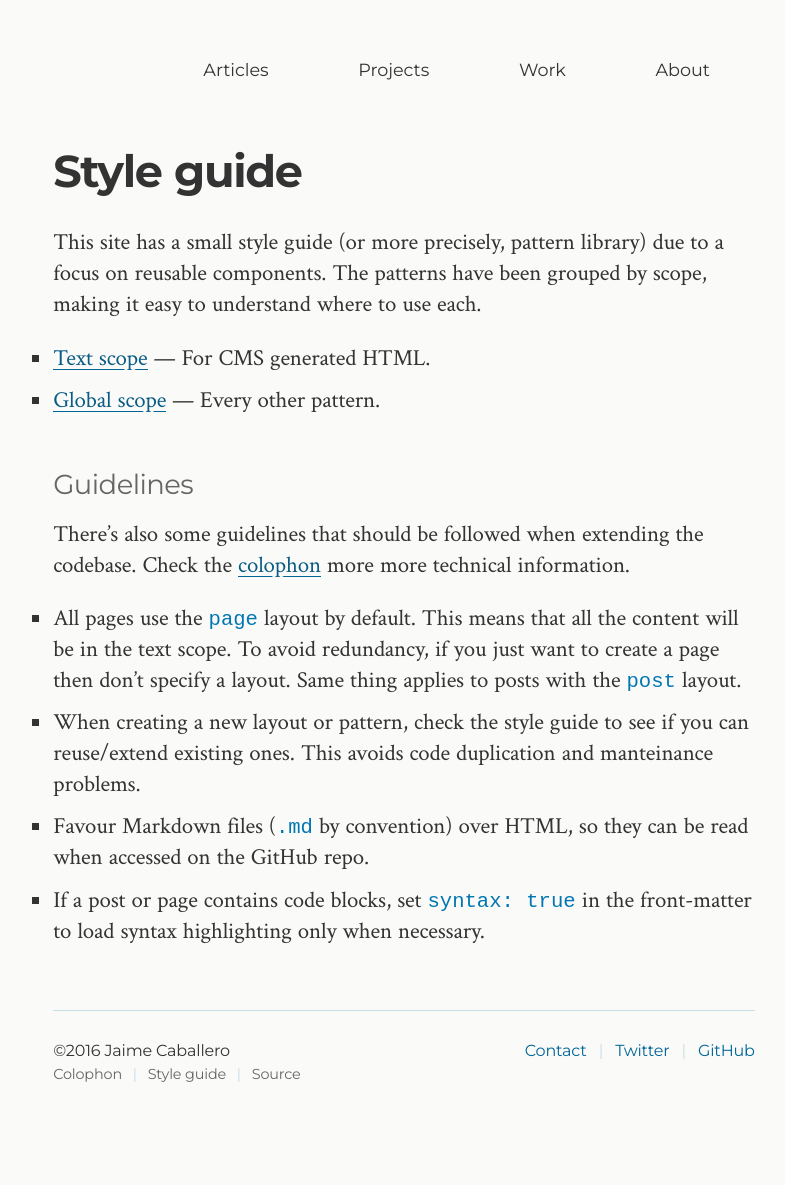
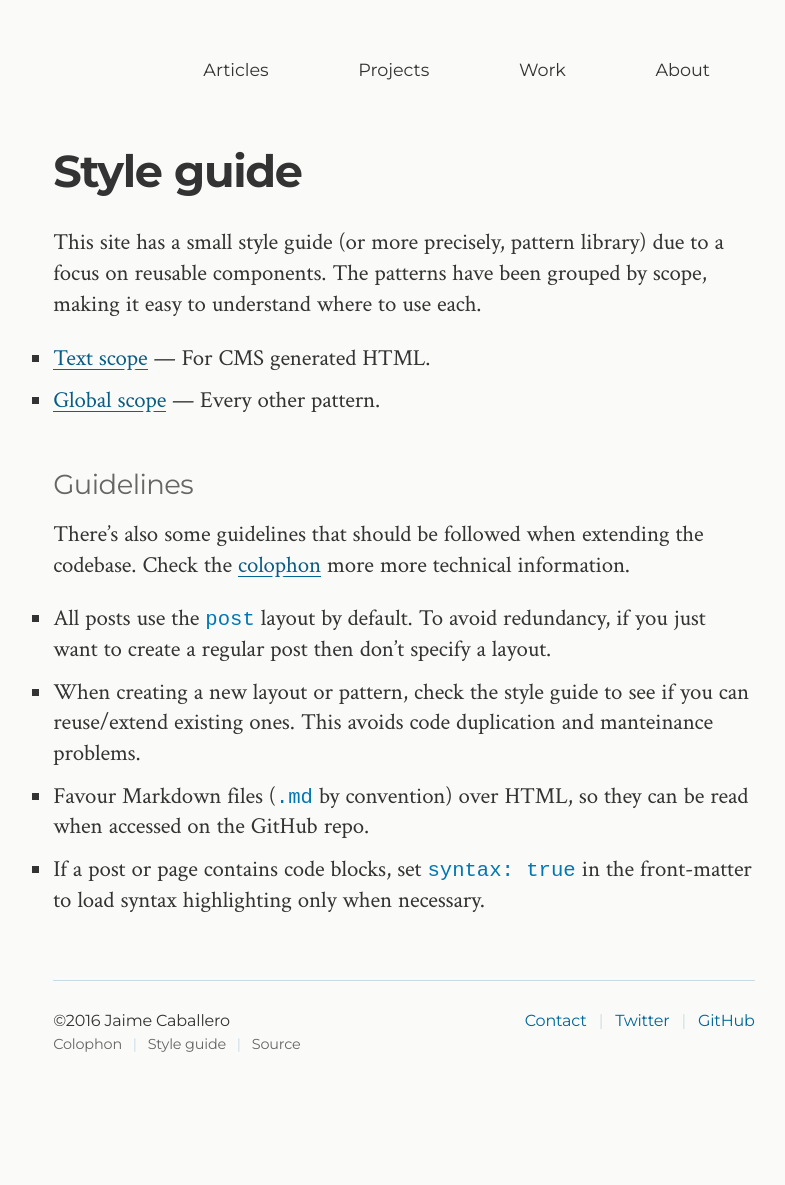
Before and after one commit to jaicab/jaicab.github.io, a Jekyll site: the page built from styleguide/index.md, in a window 1280 px wide. Shown: the whole page, without its empty margins (236-1021 px from the left). Built offline with Jekyll 4.4.1, drawn with Linux system fonts in a browser that asks for light colours; after the commit the page ends 1154 px from its top, so only the background shows below that.

Commit message:
Change page Jekyll defaults

```diff
--- a/_config.yml
+++ b/_config.yml
@@ -41,12 +41,6 @@
   -
     scope:
       path: ""
-      type: "pages"
-    values:
-      layout: page
-  -
-    scope:
-      path: ""
     values:
       image: "/apple-touch-icon.png"
 
--- a/styleguide/global-scope.html
+++ b/styleguide/global-scope.html
@@ -1,6 +1,6 @@
 ---
 layout: default
-title: Global scope
+title: Style guide — Global scope
 meta: A guide to the collection of components used throught this site.
 ---
 
--- a/styleguide/index.md
+++ b/styleguide/index.md
@@ -12,7 +13,7 @@
 
 There's also some guidelines that should be followed when extending the codebase. Check the [colophon](/colophon/) more more technical information.
 
-- All pages use the `page` layout by default. This means that all the content will be in the text scope.  To avoid redundancy, if you just want to create a page then don't specify a layout. Same thing applies to posts with the `post` layout.
+- All posts use the `post` layout by default. To avoid redundancy, if you just want to create a regular post then don't specify a layout.
 - When creating a new layout or pattern, check the style guide to see if you can reuse/extend existing ones. This avoids code duplication and manteinance problems.
 - Favour Markdown files (<code>.md</code> by convention) over HTML, so they can be read when accessed on the GitHub repo.
 - If a post or page contains code blocks, set `syntax: true` in the front-matter to load syntax highlighting only when necessary.
```
Also changed, not shown: other parts of styleguide/index.md (+1 -0 lines), about.md (+0 -1 lines), styleguide/text-scope.md (+1 -0 lines).
